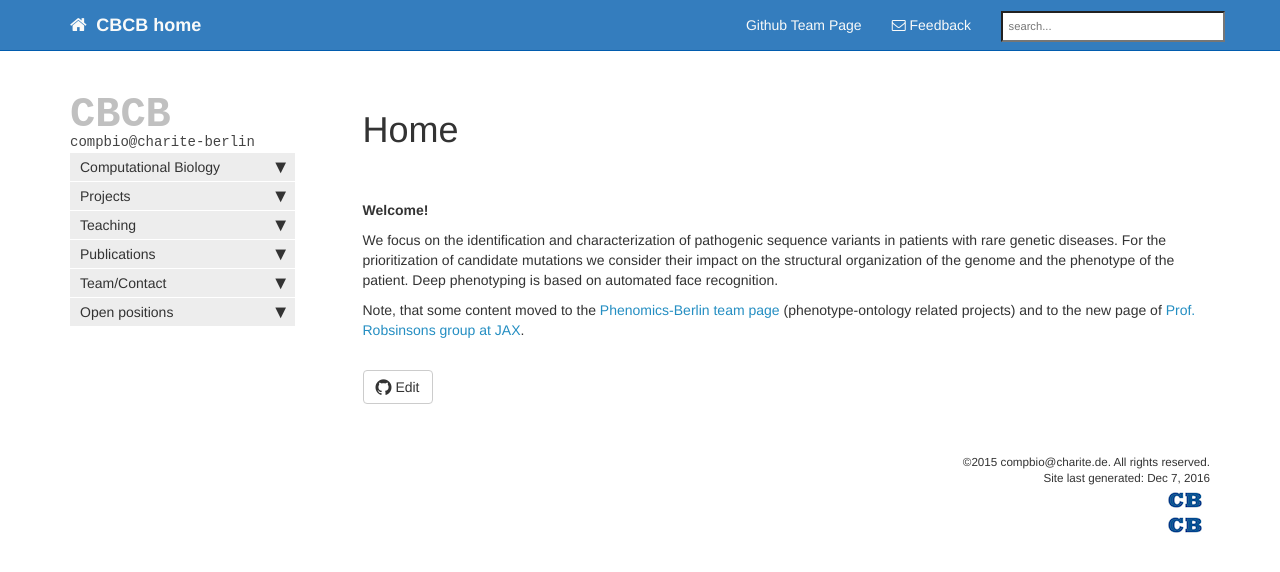
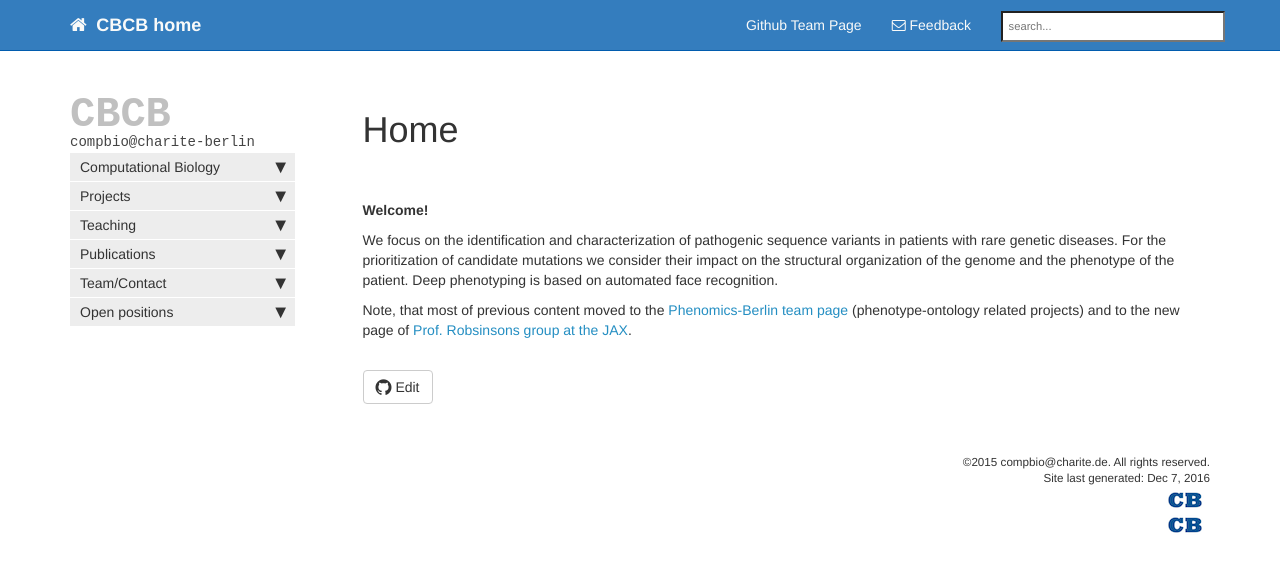
Before and after one commit to charite/charite.github.io, a Jekyll site: the page built from index.md, in a window 1280 px wide. Shown: the top 572 px of the page. Built offline with Jekyll 4.4.1, drawn with Linux system fonts in a browser that asks for light colours; nearby versions of some CDN libraries; library files that are not in the unit come from our copies; comment, search, counter and statistics services are not loaded.

Commit message:
up toc up start-text

```diff
--- a/index.md
+++ b/index.md
@@ -12,4 +12,4 @@ published: true
 We focus on the identification and characterization of pathogenic sequence variants in patients with rare genetic diseases. For the prioritization of candidate mutations we consider their impact on the structural organization of the genome and the phenotype of the patient. Deep phenotyping is based on automated face recognition.
 
 
-Note, that some content moved to the [Phenomics-Berlin team page](https://phenomics.github.io/) (phenotype-ontology related projects) and to the new page of [Prof. Robsinsons group at JAX](https://robinsongroup.github.io/).
+Note, that most of previous content moved to the [Phenomics-Berlin team page](https://phenomics.github.io/) (phenotype-ontology related projects) and to the new page of [Prof. Robsinsons group at the JAX](https://robinsongroup.github.io/).
```
Also changed, not shown: _data/sidebar_doc.yml (+0 -7 lines).
